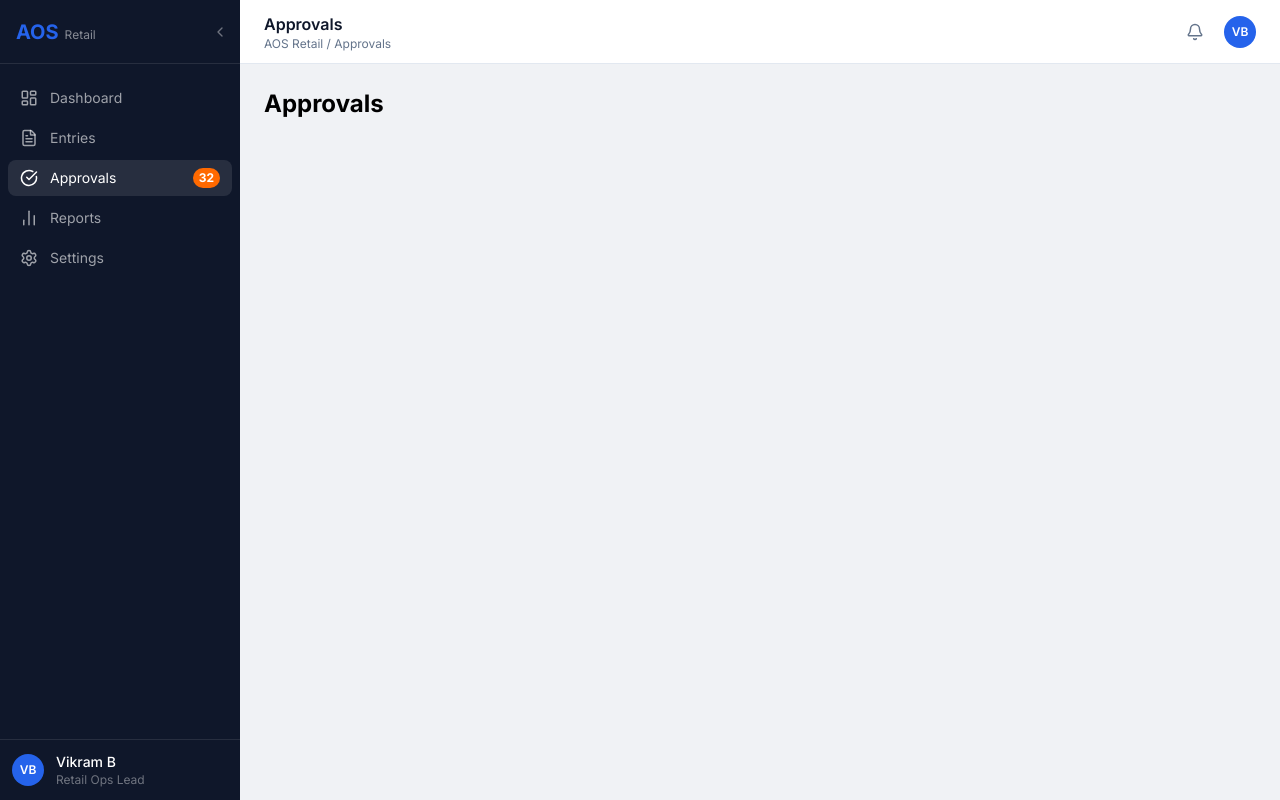
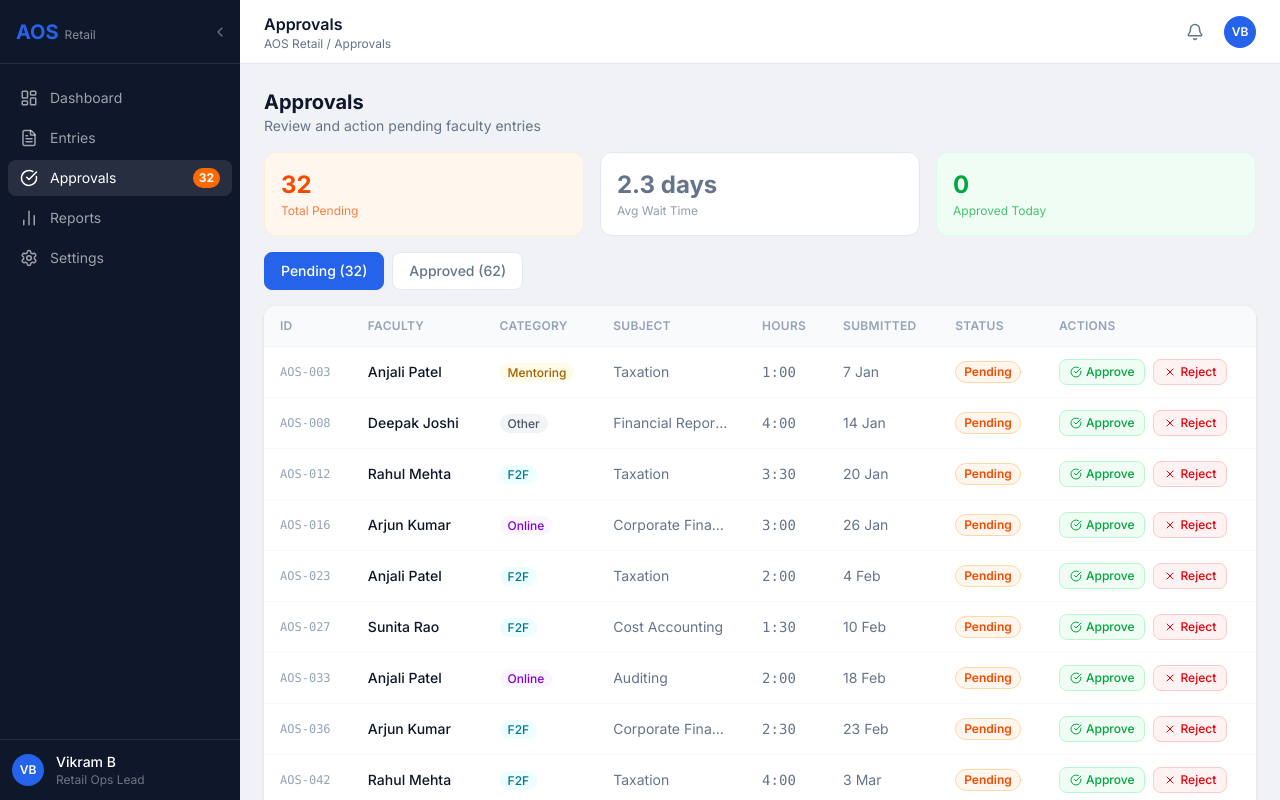
Before and after one commit to ailab-dev0/AOS-Retail, a Next.js app: page /approvals in a window 1280 px wide. Built offline with nearby package versions, Linux system fonts and the light colour scheme.

Commit message:
feat: approvals queue with approve/reject — Milestone 3c

```diff
--- a/src/app/approvals/page.tsx
+++ b/src/app/approvals/page.tsx
@@ -1 +1,106 @@
-export default function ApprovalsPage() { return <main><h1 className="text-2xl font-bold">Approvals</h1></main>; }
+'use client';
+import { useState, useMemo } from 'react';
+import entriesJson from '@/data/entries.json';
+import type { Entry, ApprovalStatus } from '@/data/types';
+import Badge from '@/components/ui/Badge';
+import CategoryPill from '@/components/ui/CategoryPill';
+import { CheckCircle, X } from 'lucide-react';
+
+const INITIAL = (entriesJson as Entry[]);
+
+function formatDate(s: string) {
+  return new Date(s).toLocaleDateString('en-IN', { day: 'numeric', month: 'short' });
+}
+
+type Tab = 'pending' | 'approved';
+
+export default function ApprovalsPage() {
+  const [entries, setEntries] = useState<Entry[]>(INITIAL);
+  const [tab, setTab] = useState<Tab>('pending');
+
+  const pending = useMemo(() => entries.filter(e => e.approvalStatus === 'Pending'), [entries]);
+  const approved = useMemo(() => entries.filter(e => e.approvalStatus === 'Approved'), [entries]);
+  const approvedToday = useMemo(() => approved.filter(e => e.date === '2026-05-13').length, [approved]);
+
+  const updateStatus = (id: string, status: ApprovalStatus) => {
+    setEntries(prev => prev.map(e => e.trackingID === id ? { ...e, approvalStatus: status } : e));
+  };
+
+  const displayed = tab === 'pending' ? pending : approved;
+
+  return (
+    <div className="space-y-4">
+      <div>
+        <h1 className="text-xl font-bold text-[#0f172a]">Approvals</h1>
+        <p className="text-sm text-[#64748b]">Review and action pending faculty entries</p>
+      </div>
+
+      <div className="grid grid-cols-3 gap-4">
+        <div className="rounded-xl border border-orange-100 bg-orange-50 p-4">
+          <div className="text-2xl font-bold text-orange-600">{pending.length}</div>
+          <div className="text-xs mt-0.5 opacity-70 text-orange-600">Total Pending</div>
+        </div>
+        <div className="rounded-xl border border-[#e2e8f0] bg-white p-4">
+          <div className="text-2xl font-bold text-[#64748b]">2.3 days</div>
+          <div className="text-xs mt-0.5 opacity-70 text-[#64748b]">Avg Wait Time</div>
+        </div>
+        <div className="rounded-xl border border-green-100 bg-green-50 p-4">
+          <div className="text-2xl font-bold text-green-600">{approvedToday}</div>
+          <div className="text-xs mt-0.5 opacity-70 text-green-600">Approved Today</div>
+        </div>
+      </div>
+
+      <div className="flex gap-2">
+        <button onClick={() => setTab('pending')} className={`px-4 py-2 text-sm font-medium rounded-lg border transition-colors ${tab==='pending' ? 'bg-[#2563eb] text-white border-[#2563eb]' : 'bg-white text-[#64748b] border-[#e2e8f0] hover:bg-[#f8fafc]'}`}>
+          Pending ({pending.length})
+        </button>
+        <button onClick={() => setTab('approved')} className={`px-4 py-2 text-sm font-medium rounded-lg border transition-colors ${tab==='approved' ? 'bg-[#2563eb] text-white border-[#2563eb]' : 'bg-white text-[#64748b] border-[#e2e8f0] hover:bg-[#f8fafc]'}`}>
+          Approved ({approved.length})
+        </button>
+      </div>
+
+      <div className="bg-white rounded-xl shadow-sm overflow-hidden">
+        {displayed.length === 0 ? (
+          <div className="flex flex-col items-center justify-center py-16 text-[#94a3b8]">
+            <CheckCircle size={40} className="text-green-400 mb-3" />
+            <p className="font-medium text-[#64748b]">All caught up!</p>
+            <p className="text-sm">No {tab} entries at the moment.</p>
+          </div>
+        ) : (
+          <div className="overflow-x-auto">
+            <table className="w-full text-sm border-collapse">
+              <thead><tr className="border-b border-[#f1f5f9] bg-[#f8fafc]">
+                {['ID','Faculty','Category','Subject','Hours','Submitted','Status', tab === 'pending' ? 'Actions' : ''].filter(Boolean).map(h => <th key={h} className="text-left px-4 py-3 text-xs font-semibold text-[#94a3b8] uppercase tracking-wide">{h}</th>)}
+              </tr></thead>
+              <tbody>
+                {displayed.map((e, i) => (
+                  <tr key={i} className="border-b border-[#f8fafc] hover:bg-[#f8fafc]">
+                    <td className="px-4 py-3 font-mono text-xs text-[#94a3b8]">AOS-{e.trackingID}</td>
+                    <td className="px-4 py-3 font-medium text-[#0f172a]">{e.SPOC_name}</td>
+                    <td className="px-4 py-3"><CategoryPill category={e.category} /></td>
+                    <td className="px-4 py-3 text-[#64748b] max-w-[140px] truncate">{e.subject}</td>
+                    <td className="px-4 py-3 font-mono text-[#64748b]">{e.totalHours}</td>
+                    <td className="px-4 py-3 text-[#64748b] whitespace-nowrap">{formatDate(e.createdDate)}</td>
+                    <td className="px-4 py-3"><Badge status={e.approvalStatus} /></td>
+                    {tab === 'pending' && (
+                      <td className="px-4 py-3">
+                        <div className="flex gap-2">
+                          <button onClick={() => updateStatus(e.trackingID, 'Approved')} className="flex items-center gap-1 px-2.5 py-1 text-xs font-medium bg-green-50 text-green-600 border border-green-200 rounded-lg hover:bg-green-100 transition-colors">
+                            <CheckCircle size={12}/> Approve
+                          </button>
+                          <button onClick={() => updateStatus(e.trackingID, 'Rejected')} className="flex items-center gap-1 px-2.5 py-1 text-xs font-medium bg-red-50 text-red-600 border border-red-200 rounded-lg hover:bg-red-100 transition-colors">
+                            <X size={12}/> Reject
+                          </button>
+                        </div>
+                      </td>
+                    )}
+                  </tr>
+                ))}
+              </tbody>
+            </table>
+          </div>
+        )}
+      </div>
+    </div>
+  );
+}
```
